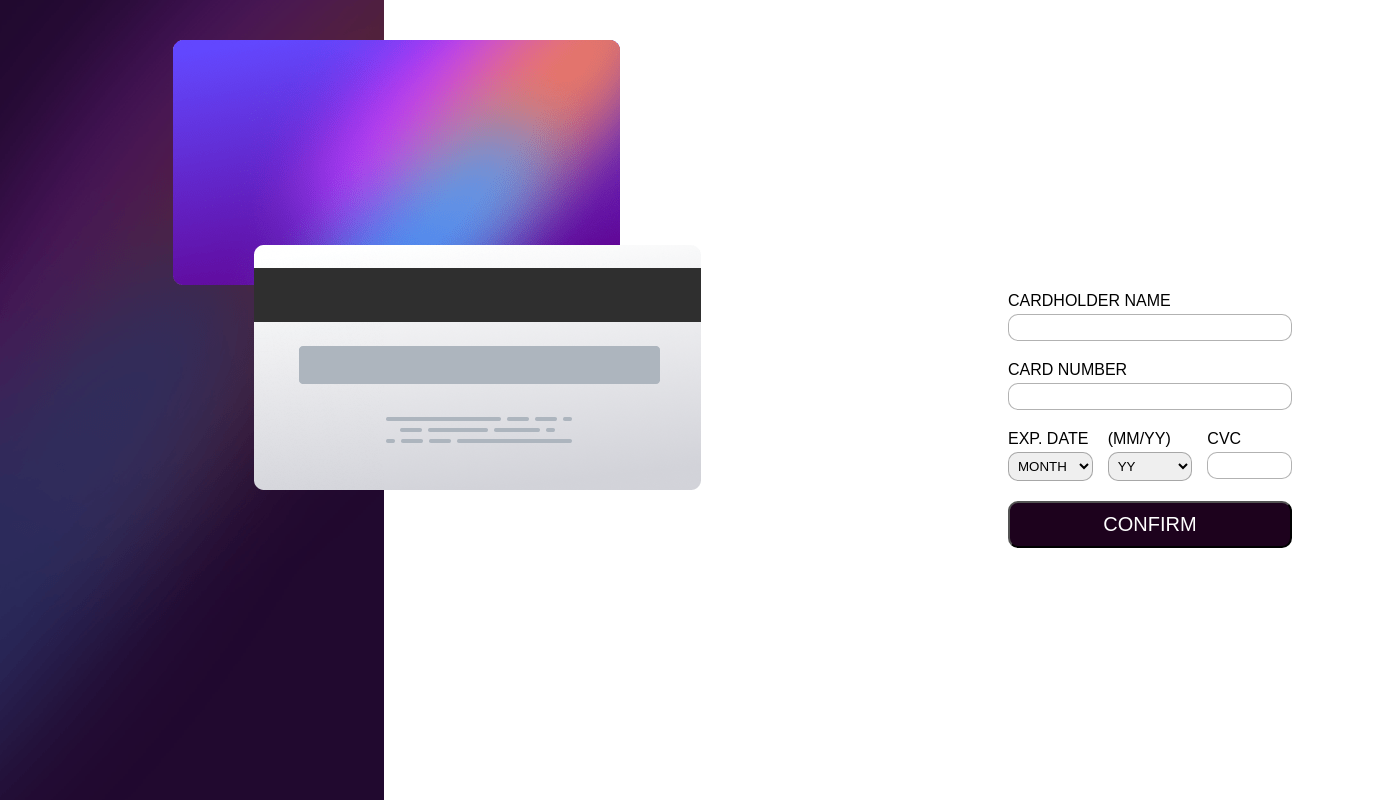
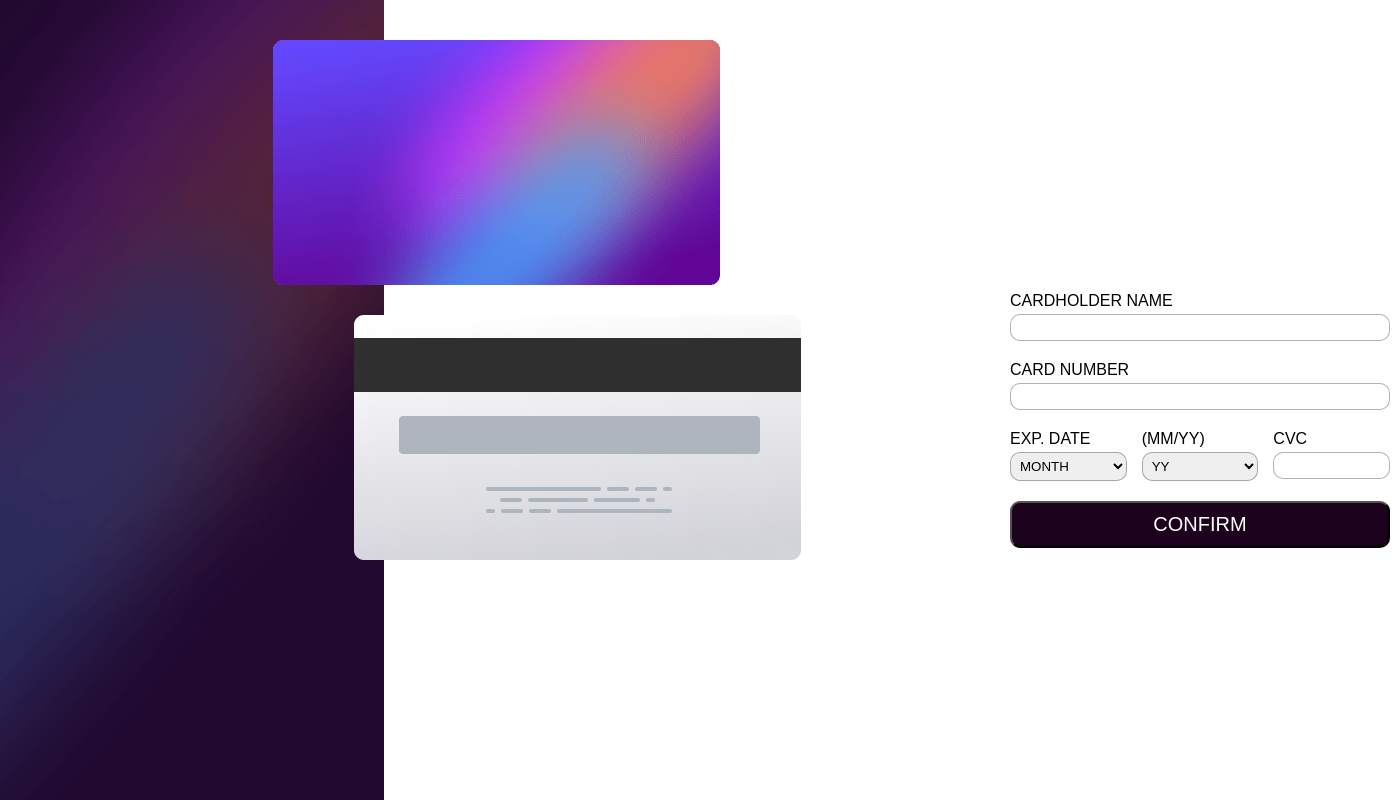
Before and after one commit to AmarachiChukwuma/credit, a plain HTML site: page index.html in a window 1280 px wide. Shown: the top 800 px of the page, 1400 px wide, since content can reach past the window. Drawn offline with Linux system fonts and the light colour scheme.

Commit message:
Update styles.css

```diff
--- a/styles.css
+++ b/styles.css
@@ -48,8 +48,8 @@ body{
 
 .container-mm form{
     border-radius: 5px;
-    padding: 8px;
-    width: 300px;
+    padding: 10px;
+    width: 400px;
     margin-top: 5rem;
 }
 .container-mm form .inputBox{
```
